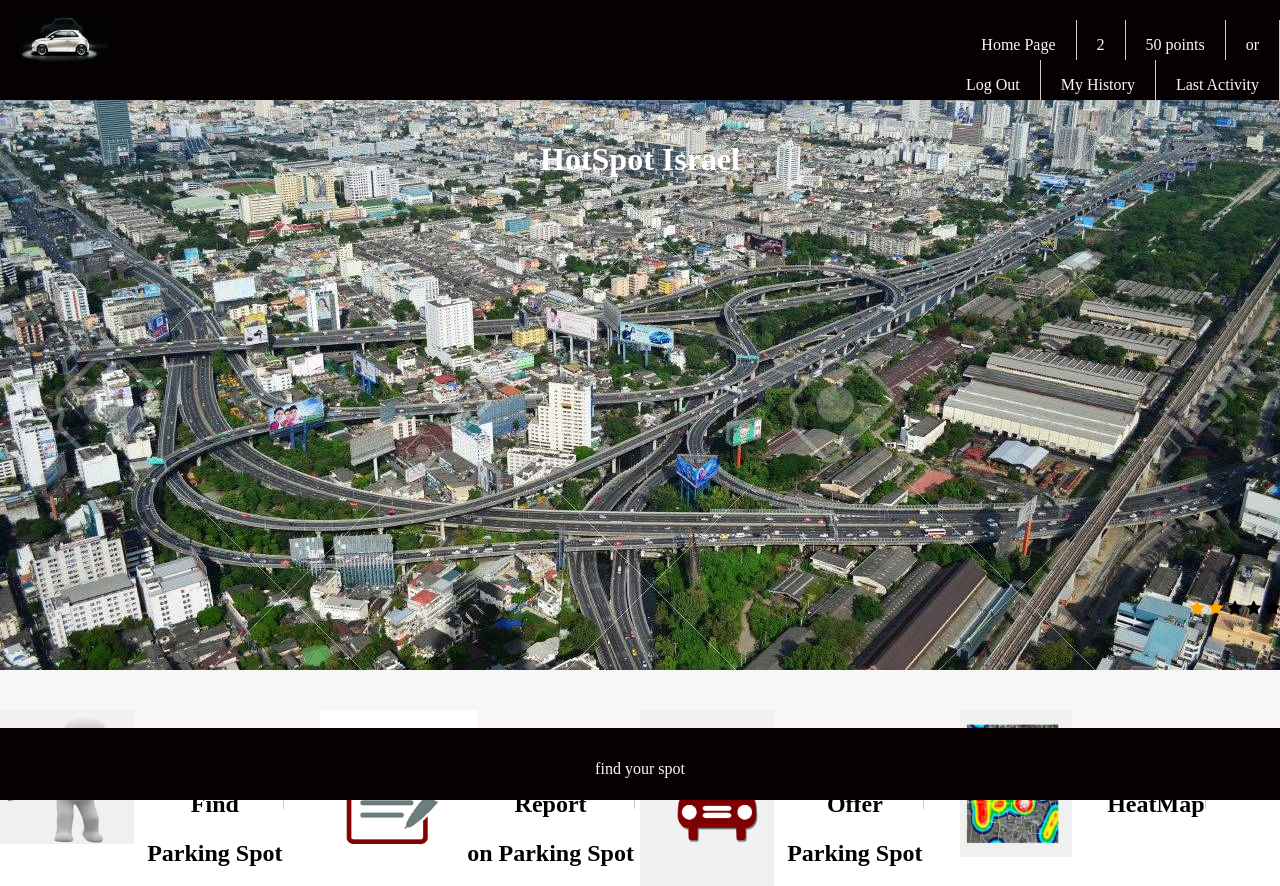
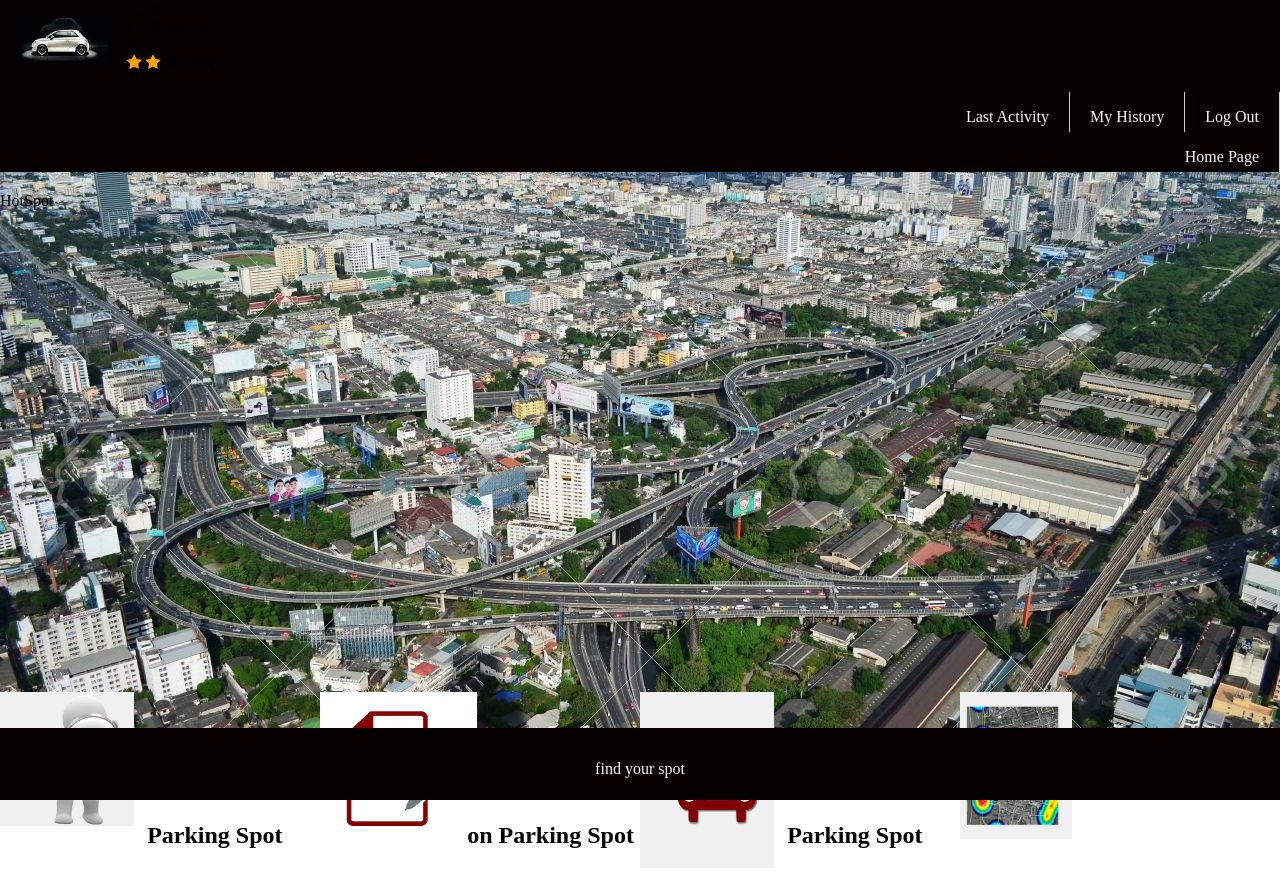
Before and after one commit to nizanf/HotSpot, a Django app: page /homepage/ in a window 1280 px wide. Shown: the top 886 px of the page. Run offline with Django 3.2, Linux system fonts and the light colour scheme; a user stored in the database is signed in; data comes from the database, SQL or seed files in the repository; some libraries are stand-ins or nearby versions.

Commit message:
hotspot-nav fixed

```diff
--- a/parking/parking/mysite/polls/templates/polls/hotspot.html
+++ b/parking/parking/mysite/polls/templates/polls/hotspot.html
@@ -34,39 +34,37 @@
 
                 <img src="{% static "_images/cars.jpg" %}" height="49"/>
             </div>
-            <nav>
-                <ul>
-
+                <pro>
                     <li>{{request.user.username}}</li>
                     <li>{{request.user.profile.points}} points</li>
                     <li>{{request.user.profile.rating}}</li>
 
-
-
-                    <a href="{% url 'polls:homepage' %}"><li>Home Page</li></a>
-                    <a href="{% url 'polls:call_last_activity' %}"><li>Last Activity</li></a>
-                    <a href="{% url 'polls:call_history' %}"><li>My History</li></a>
-                    <a href="{% url 'polls:logout' %}"><li>Log Out</li></a>
-
-                </ul>
-            </nav>
-            <div class="head_pic">
-                    <div class="main">
-                        <div class="box_txt">
-                            <h1>HotSpot Israel</h1>
-                        </div>
-                    </div>
-            </div>
-        </header>
-
-      <div class = "pull-right">
+      <div class = "st">
         <span id="star1" class="fa fa-star"></span>
         <span id="star2" class="fa fa-star"></span>
         <span id="star3" class="fa fa-star"></span>
         <span id="star4" class="fa fa-star"></span>
         <span id="star5" class="fa fa-star"></span>
       </div>
+                </pro>
+                <nav>
+                <ur>
+                    <a href="{% url 'polls:logout' %}"><li>Log Out</li></a>
+                    <a href="{% url 'polls:call_history' %}"><li>My History</li></a>
+                    <a href="{% url 'polls:call_last_activity' %}"><li>Last Activity</li></a>
+                    <a href="{% url 'polls:homepage' %}"><li>Home Page</li></a>
+                </ur>
+            </nav>
+            <div class="head_pic">
+                    <div class="main">
+                        <div class="box_txt">
+                            <div>Hot<span>Spot</span></div>
+                        </div>
+                    </div>
+            </div>
 
+
+    </header>
 
 
         <div class="main">
```
